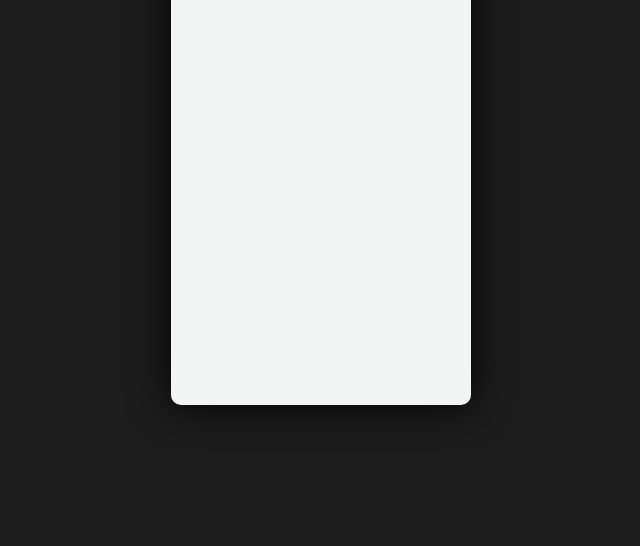
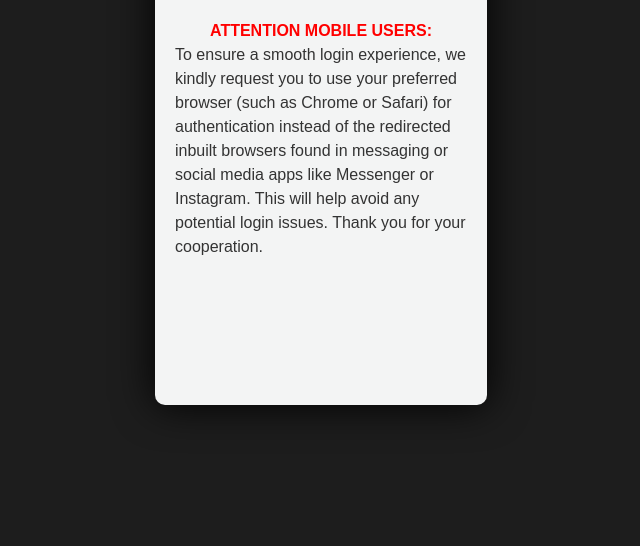
Before and after one commit to prakevents/cocktail, a website: page src/signup.html in a window 1280 px wide. Shown: the part 254-800 px from the top of the page, without its empty margins (319-959 px from the left). Drawn offline with Linux system fonts and the light colour scheme; no server answers.

Commit message:
removing nodes

```diff
--- a/src/index.js
+++ b/src/index.js
@@ -17,7 +17,7 @@ import {
 
 const firebaseConfig = {
   apiKey: "AIzaSyBeKGUZwCOGLll9faEktxJ33_L1gpauUV8",
-  authDomain: "sipandscreen.netlify.app",
+  authDomain: "book-event-4e4c4.firebaseapp.com",
   projectId: "book-event-4e4c4",
   storageBucket: "book-event-4e4c4.appspot.com",
   messagingSenderId: "79063146007",
--- a/src/signup.html
+++ b/src/signup.html
@@ -76,7 +76,7 @@
             flex-direction: column;
             height: 31.25rem;
             position: absolute;
-            width: 18.75rem;
+            width: 20.75rem;
             align-items: center;
 
         }
@@ -176,9 +176,21 @@
                 <i class="ic2 fab fa-google"></i>
                 <button>Continue with Google
                 </button>
+
             </div>
-
-
+            <h1 style="padding:30px 0px 0px 0px; text-align:center; font-weight:bolder; color: red;">ATTENTION MOBILE
+                USERS:
+            </h1>
+            <h2
+                style="line-height: 1.5;font-family: Arial, sans-serif; font-size: 16px; color: #333; text-align:left; padding: 0 20px 0 20px; ">
+                To ensure a smooth login experience, we kindly request you to use your preferred
+                browser
+                (such as Chrome or Safari) for authentication instead of the redirected inbuilt browsers found in
+                messaging or
+                social media apps like Messenger or Instagram. This will help avoid any potential login issues. Thank
+                you for
+                your cooperation.
+            </h2>
 
         </div>
 
```
